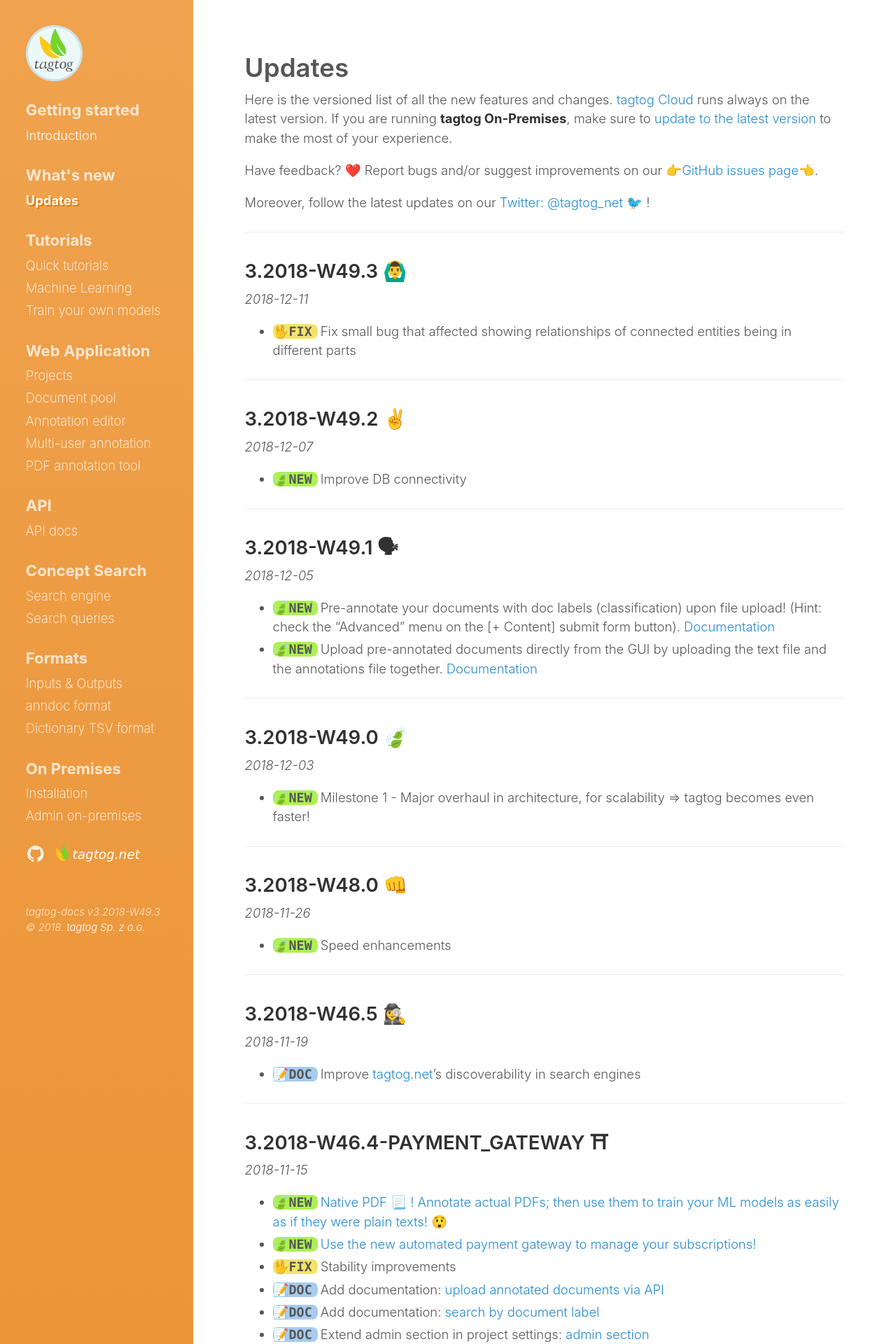
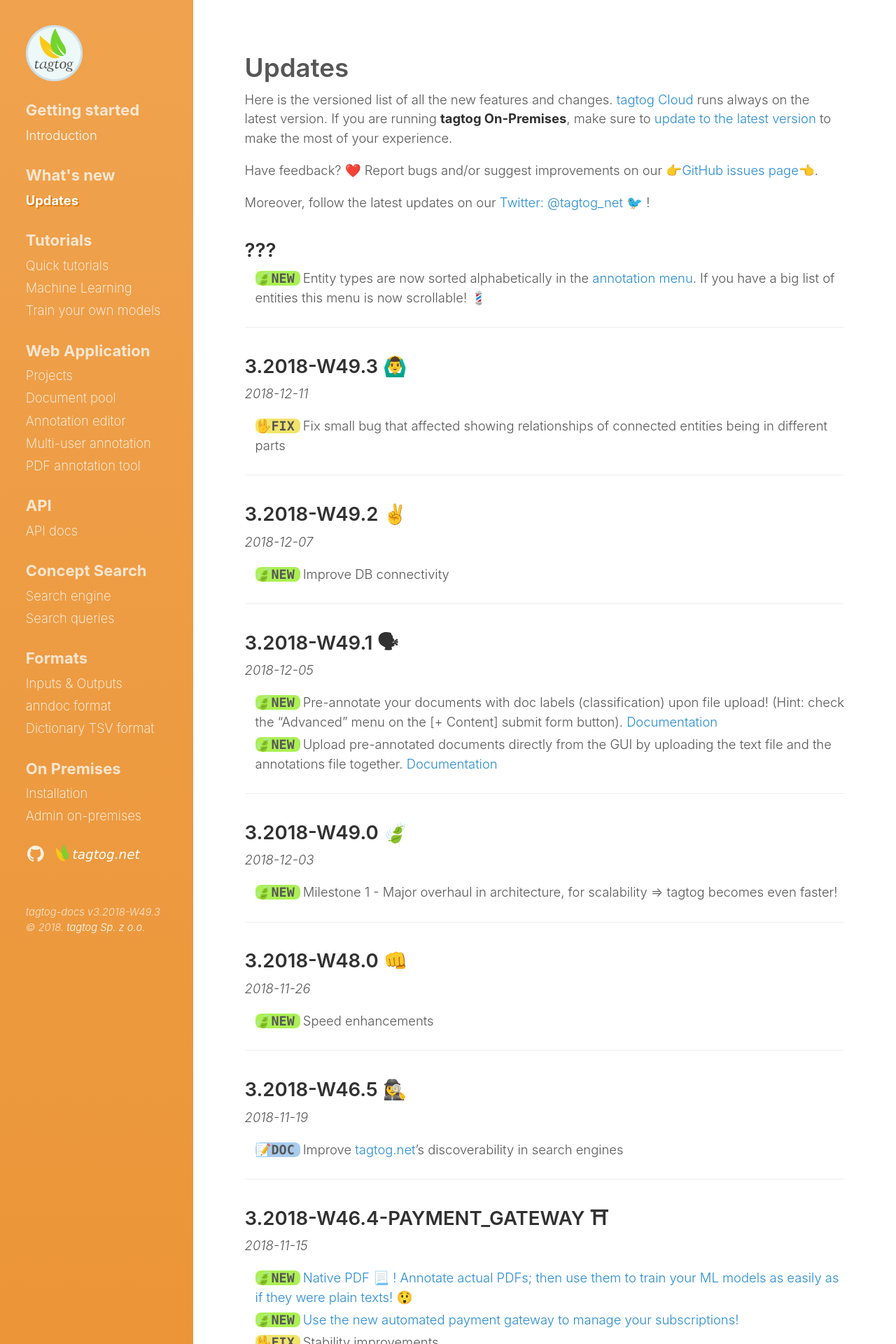
Before and after one commit to tagtogorg/tagtog-doc, a Jekyll site: the page built from updates.md, in a window 1280 px wide. Shown: the top 1920 px of the page at 70% size. Built offline with Jekyll 4.4.1, drawn with Linux system fonts in a browser that asks for light colours; nearby versions of some CDN libraries; emoji names are drawn with the system emoji font.

Commit message:
Add update, change style updates

```diff
--- a/assets/css/main.scss
+++ b/assets/css/main.scss
@@ -6,6 +6,8 @@ $sidebar-bg-color: #ED912D;
 @import "hydeout";
 
 ul.updates {
+  list-style: none;
+  padding-left: 15px;
   .new::before {
     content: "🍃NEW";
     background-color: rgb(171, 240, 84);
--- a/updates.md
+++ b/updates.md
@@ -11,6 +11,13 @@ Here is the versioned list of all the new features and changes. [tagtog Cloud](h
 Have feedback? :heart: Report bugs and/or suggest improvements on our [:point_right:GitHub issues page:point_left:](https://github.com/tagtog/tagtog-doc/issues).
 
 Moreover, follow the latest updates on our [Twitter: @tagtog_net 🐦](https://twitter.com/tagtog_net) !
+
+## ???
+
+<ul class="updates">
+  <li class="new"><span markdown="1">Entity types are now sorted alphabetically in the <a title="tagtog - Annotation menu" href="webeditor.html#annotation-menu">annotation menu</a>. If you have a big list of entities this menu is now scrollable! :barber:</span></li>
+</ul>
+
 
 ---
 
```
Also changed, not shown: webeditor.md (+1 -1 lines).
